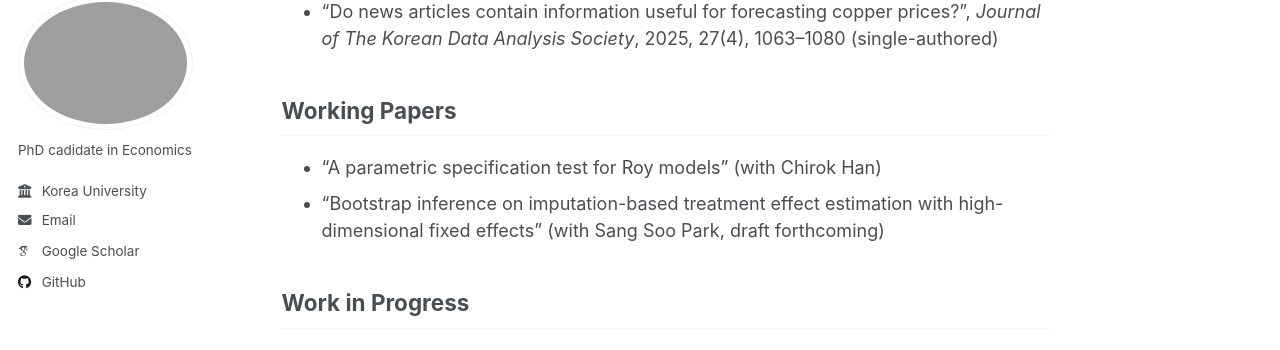
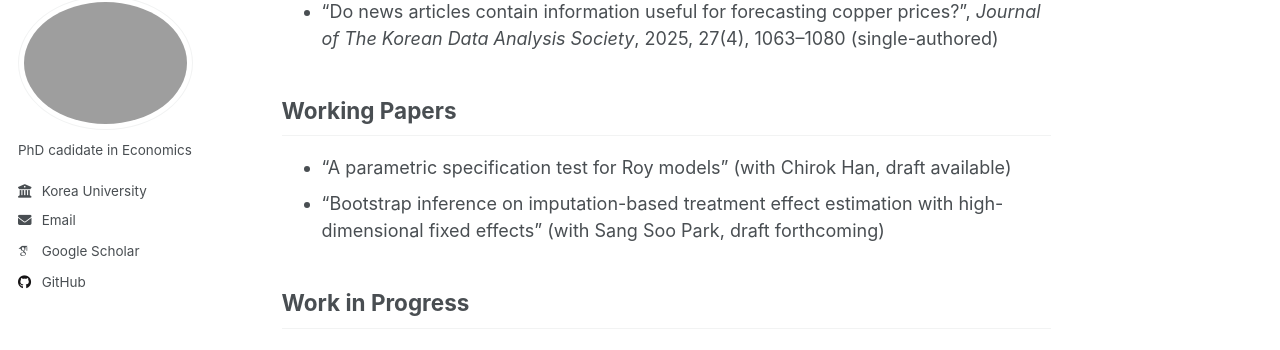
Before and after one commit to econompark/econompark.github.io, a Jekyll site: the page built from _research/research.md, in a window 1280 px wide and 900 px high, scrolled down 791 px. Shown: the part 103-453 px from the top of the window. Built offline with Jekyll 4.4.1, drawn with Linux system fonts in a browser that asks for light colours; some web fonts are replaced; a script that is not in the unit is left out.

Commit message:
Update research.md

```diff
--- a/_research/research.md
+++ b/_research/research.md
@@ -16,7 +16,7 @@ This paper proposes a new difference-in-differences estimator to estimate hetero
   - "Do news articles contain information useful for forecasting copper prices?", *Journal of The Korean Data Analysis Society*, 2025, 27(4), 1063--1080 (single-authored)
 
 ## Working Papers
-  - "A parametric specification test for Roy models" (with Chirok Han)
+  - "A parametric specification test for Roy models" (with Chirok Han, draft available)
   - "Bootstrap inference on imputation-based treatment effect estimation with high-dimensional fixed effects" (with Sang Soo Park, draft forthcoming)
 
 ## Work in Progress
```
